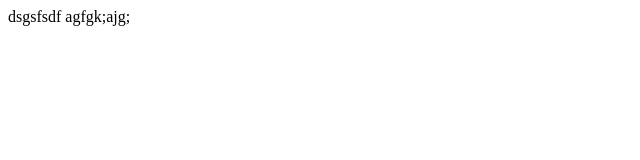
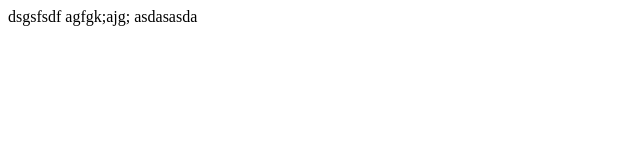
Before and after one commit to darkknightza/Zooo, a plain HTML site: page Zooo.html in a window 1280 px wide. Shown: the full height of the page, 0-640 px from the left. Drawn offline with Linux system fonts and the light colour scheme.

Commit message:
Add Zooo.html

```diff
--- a/Zooo.html
+++ b/Zooo.html
@@ -6,5 +6,7 @@
 <body>
 dsgsfsdf
 agfgk;ajg;
+
+asdasasda
 </body>
 </html>
```
